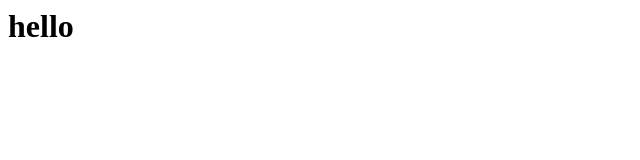
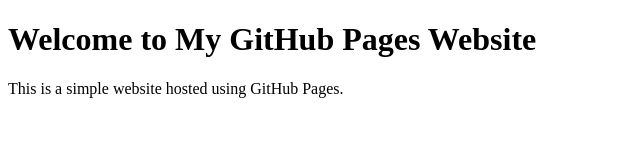
Before and after one commit to devdied/Module-3, a plain HTML site: page index.html in a window 1280 px wide. Shown: the whole page, without its empty margins (0-640 px from the left). Drawn offline with Linux system fonts and the light colour scheme.

Commit message:
Update index.html

```diff
--- a/index.html
+++ b/index.html
@@ -1 +1,10 @@
-<h1> hello </h1>
+<!DOCTYPE html>
+<html>
+<head>
+    <title>My GitHub Pages Website</title>
+</head>
+<body>
+    <h1>Welcome to My GitHub Pages Website</h1>
+    <p>This is a simple website hosted using GitHub Pages.</p>
+</body>
+</html>
```
